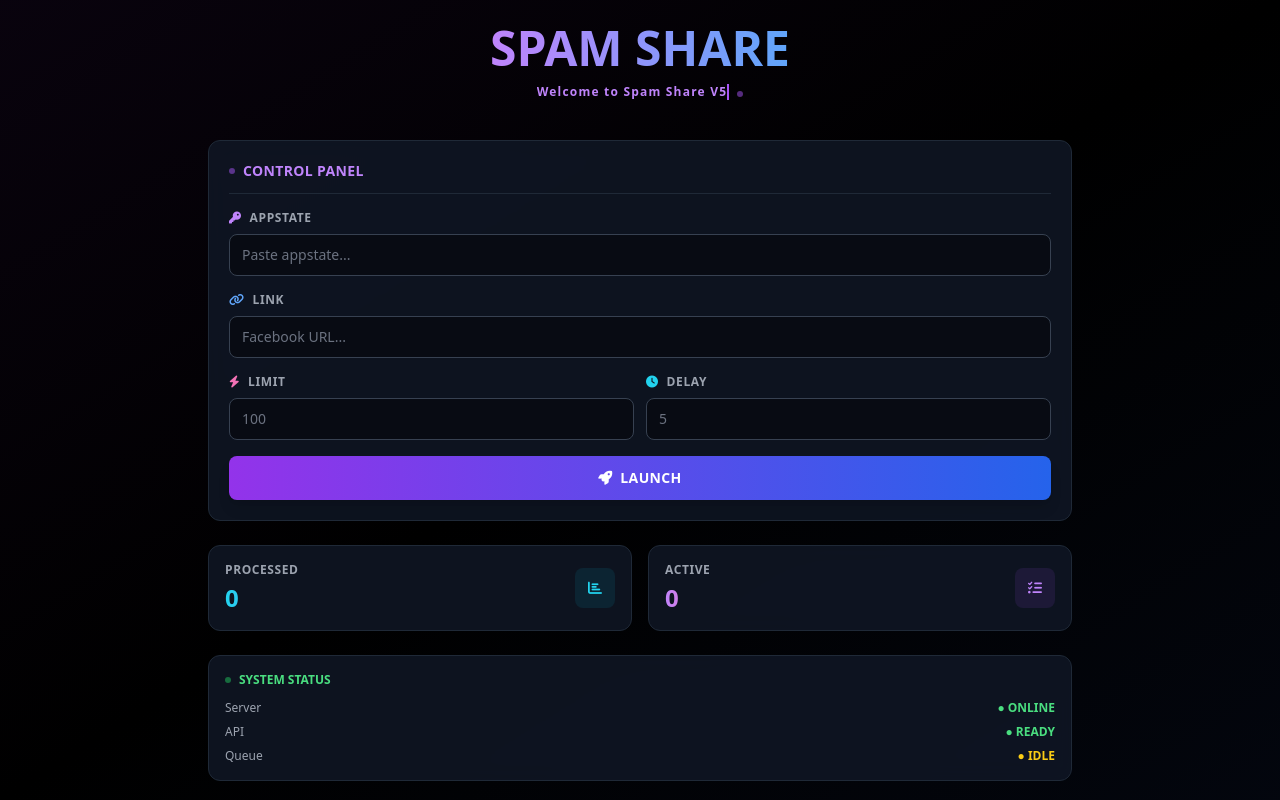
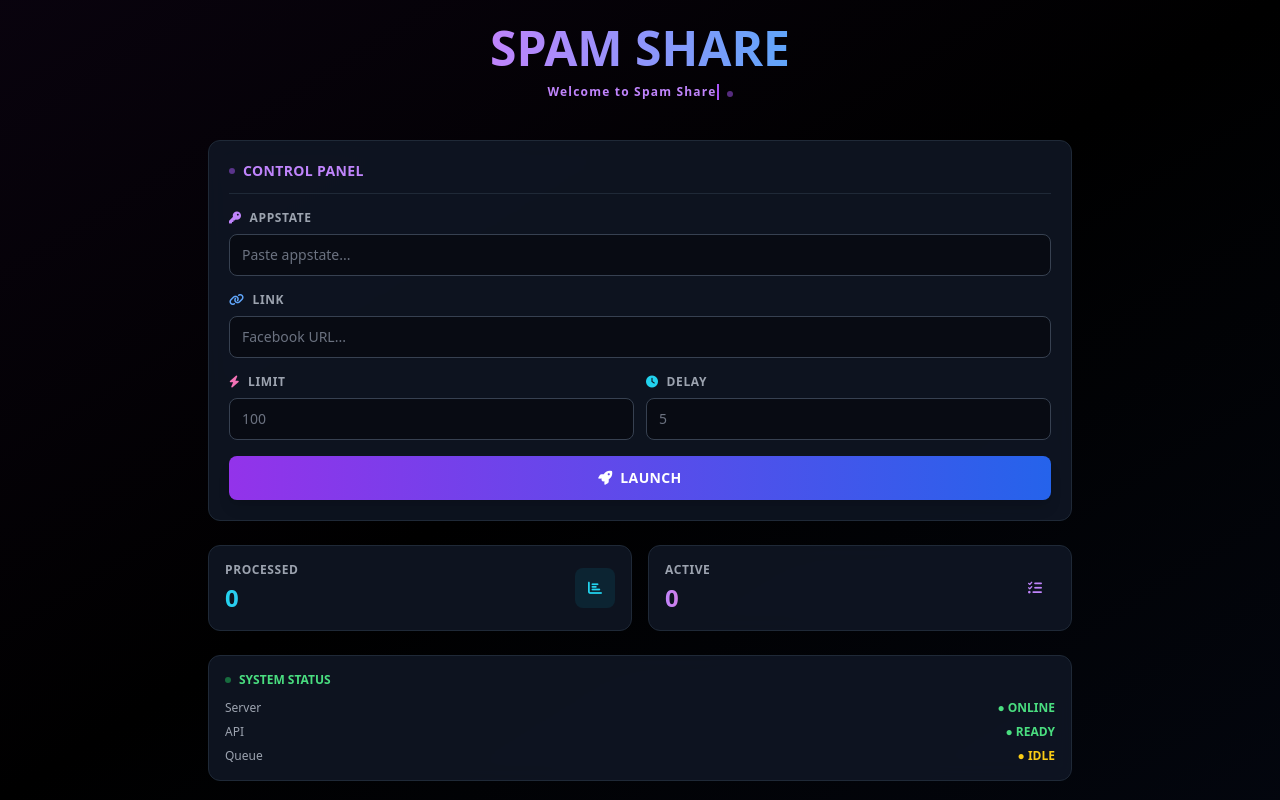
Before and after one commit to Bryson-dev-55/ss-terminal, a website: page public/index.html in a window 1280 px wide. Shown: the top 800 px of the page. Drawn offline with nearby package versions, Linux system fonts and the light colour scheme; no server answers.

Commit message:
Update and rename index.html to public/index.html

```diff
--- a/index.html
+++ b/public/index.html
@@ -4,7 +4,7 @@
     <meta charset="UTF-8">
     <meta http-equiv="X-UA-Compatible" content="IE=edge">
     <meta name="viewport" content="width=device-width, initial-scale=1.0">
-    <title>Spam Share V5</title>
+    <title>Spam Share</title>
     <script src="https://cdn.tailwindcss.com"></script>
     <link rel="stylesheet" href="https://cdnjs.cloudflare.com/ajax/libs/font-awesome/6.4.0/css/all.min.css">
 </head>
@@ -143,7 +143,7 @@
                             <div class="text-gray-400 text-xs font-semibold uppercase tracking-wider mb-1">Active</div>
                             <div id="active-count" class="text-2xl font-black text-transparent bg-clip-text bg-gradient-to-r from-purple-400 to-pink-400">0</div>
                         </div>
-                        <div class="w-10 h-10 rounded-lg bg-purple-500/10 flex items-center justify-center">
+                        <div class="w-10 h-10 V5purple-500/10 flex items-center justify-center">
                             <i class="fas fa-tasks text-purple-400 text-sm"></i>
                         </div>
                     </div>
@@ -193,7 +193,7 @@
             <!-- Footer -->
             <div class="text-center pt-4 border-t border-gray-800/50">
                 <div class="text-xs text-gray-500">
-                    <span>© 2024 Spam Share V5</span>
+                    <span>© 2025 spam share</span>
                     <span class="mx-2">•</span>
                     <span class="text-purple-400">Creator: Bryson</span>
                     <span class="mx-2">•</span>
@@ -265,7 +265,7 @@
     <script>
         // Welcome message typing forward and backward effect
         const welcomeMessages = [
-            "Welcome to Spam Share V5",
+            "Welcome to Spam Share",
             "Automation Tool Ready",
             "System Initialized",
             "Server Connected",
```
